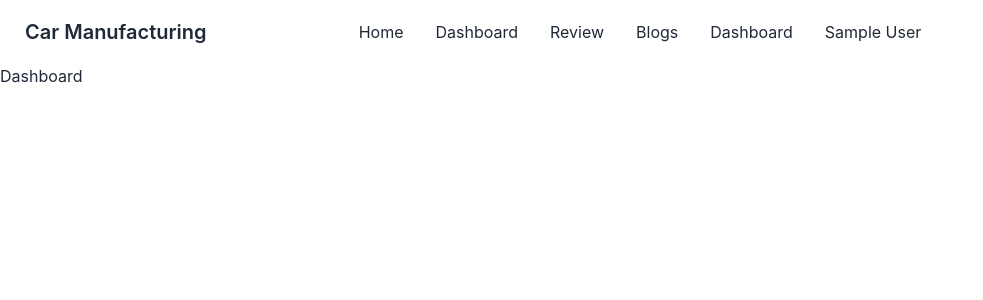
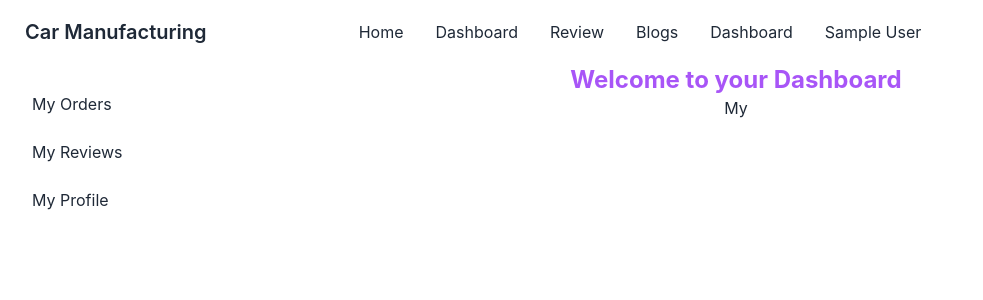
Before and after one commit to NH-Rifat/parts-manufacture-Application-client-side, a React (Create React App) app: page /dashboard in a window 1280 px wide. Shown: the top 300 px of the page, without its empty margins (0-983 px from the left). Built offline with nearby package versions, Linux system fonts and the light colour scheme; no server answers; sample sign-in values are in the browser's storage.

Commit message:
dashboard added and relative route set up done

```diff
--- a/src/App.js
+++ b/src/App.js
@@ -9,6 +9,10 @@ import Purchase from './pages/Purchase/Purchase';
 import { ToastContainer } from 'react-toastify';
 import 'react-toastify/dist/ReactToastify.css';
 import Dashboard from './pages/Dashboard/Dashboard';
+import MyOrders from './pages/Dashboard/MyOrders.js/MyOrders';
+import MyProfile from './pages/Dashboard/MyProfile/MyProfile';
+import AddReview from './pages/Dashboard/AddReview/AddReview';
+import Payment from './pages/Dashboard/Payment/Payment';
 
 function App() {
   return (
@@ -26,9 +30,20 @@ function App() {
             </RequireAuth>
           }
         ></Route>
-        <Route path='/dashboard' element={<Dashboard></Dashboard>}></Route>
+        <Route
+          path='/dashboard'
+          element={
+            <RequireAuth>
+              <Dashboard></Dashboard>
+            </RequireAuth>
+          }
+        >
+          <Route index element={<MyOrders></MyOrders>}></Route>
+          <Route path='myProfile' element={<MyProfile></MyProfile>}></Route>
+          <Route path='addReview' element={<AddReview></AddReview>}></Route>
+          <Route path='payment/:id' element={<Payment></Payment>}></Route>
+        </Route>
       </Routes>
-
 
       <OrderModal></OrderModal>
       <ToastContainer></ToastContainer>
--- /dev/null
+++ b/src/pages/Dashboard/AddReview/AddReview.js
@@ -0,0 +1,11 @@
+import React from 'react';
+
+const AddReview = () => {
+  return (
+    <div>
+      <h1>Add Review</h1>
+    </div>
+  );
+};
+
+export default AddReview;
--- a/src/pages/Dashboard/Dashboard.js
+++ b/src/pages/Dashboard/Dashboard.js
@@ -1,9 +1,34 @@
 import React from 'react';
+import { useAuthState } from 'react-firebase-hooks/auth';
+import { Link, Outlet } from 'react-router-dom';
+import auth from '../../firebase.init';
 
 const Dashboard = () => {
+  const [user] = useAuthState(auth);
   return (
-    <div>
-      <h1>Dashboard</h1>
+    <div className='drawer drawer-mobile'>
+      <input id='dashboard-sidebar' type='checkbox' className='drawer-toggle' />
+      <div className='drawer-content text-center'>
+        <h2 className='text-2xl font-bold text-purple-500'>
+          Welcome to your Dashboard
+        </h2>
+        <Outlet></Outlet>
+      </div>
+      <div className='drawer-side'>
+        <label htmlFor='dashboard-sidebar' className='drawer-overlay'></label>
+        <ul className='menu p-4 overflow-y-auto w-48 bg-base-100 text-base-content'>
+          {/* <!-- Sidebar content here --> */}
+          <li>
+            <Link to='/dashboard'>My Orders</Link>
+          </li>
+          <li>
+            <Link to='/dashboard/addReview'>My Reviews</Link>
+          </li>
+          <li>
+            <Link to='/dashboard/myProfile'>My Profile</Link>
+          </li>
+        </ul>
+      </div>
     </div>
   );
 };
--- /dev/null
+++ b/src/pages/Dashboard/MyOrders.js/MyOrders.js
@@ -0,0 +1,11 @@
+import React from 'react';
+
+const MyOrders = () => {
+  return (
+    <div>
+      <h1>My</h1>
+    </div>
+  );
+};
+
+export default MyOrders;
--- /dev/null
+++ b/src/pages/Dashboard/MyProfile/MyProfile.js
@@ -0,0 +1,11 @@
+import React from 'react';
+
+const MyProfile = () => {
+  return (
+    <div>
+      <h1>My profile</h1>
+    </div>
+  );
+};
+
+export default MyProfile;
--- /dev/null
+++ b/src/pages/Dashboard/Payment/Payment.js
@@ -0,0 +1,11 @@
+import React from 'react';
+
+const Payment = () => {
+  return (
+    <div>
+      <h1>payment</h1>
+    </div>
+  );
+};
+
+export default Payment;
--- a/src/pages/Home/Navbar/Navbar.js
+++ b/src/pages/Home/Navbar/Navbar.js
@@ -33,7 +33,7 @@ const Navbar = () => {
       {user ? (
         <li>
           <button onClick={logout}>
-            {user?.displayName || user?.email.split('@')[1]}
+            {user?.displayName || user?.email.split('@')[0]}
           </button>
         </li>
       ) : (
--- a/src/pages/Home/Products/Products.js
+++ b/src/pages/Home/Products/Products.js
@@ -12,7 +12,7 @@ const Products = () => {
   return (
     <div>
       <div className='grid grid-cols-3 gap-4'>
-        {products.map((product) => (
+        {products?.map((product) => (
           <SingleProduct key={product._id} product={product}></SingleProduct>
         ))}
       </div>
--- a/src/pages/Hooks/useToken.js
+++ b/src/pages/Hooks/useToken.js
@@ -16,7 +16,7 @@ const useToken = (user) => {
         .then((res) => res.json())
         .then((data) => {
           console.log('data inside useToken', data);
-          const accessToken = data.token;
+          const accessToken = data.accessToken;
           localStorage.setItem('accessToken', accessToken);
           setToken(accessToken);
         });
```
